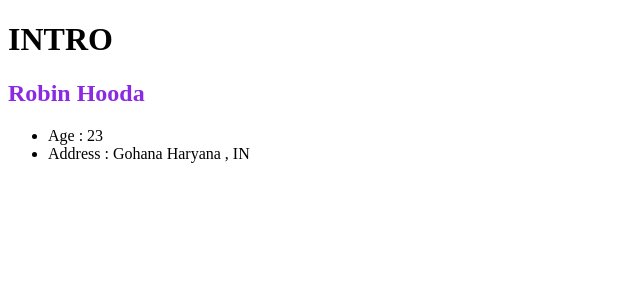
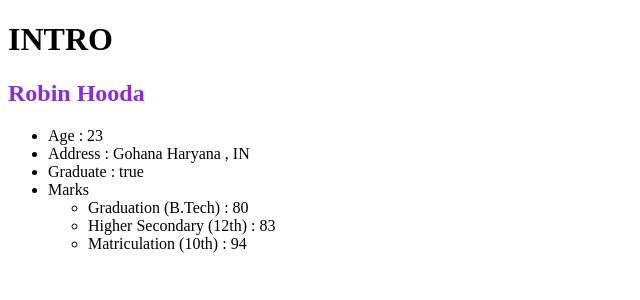
Before and after one commit to robinhooda/Employee-Portal, an Angular app: page / in a window 1280 px wide. Shown: the top 300 px of the page, without its empty margins (0-640 px from the left). Built offline with nearby package versions, Linux system fonts and the light colour scheme.

Commit message:
Types assigned to the properties of the user component

```diff
--- a/src/app/components/user/user.component.html
+++ b/src/app/components/user/user.component.html
@@ -1,5 +1,13 @@
 <h2>{{firstName}} {{lastName}}</h2>
 <ul>
-  <li> Age : {{showAge()}} </li>
+  <li> Age : {{ showAge() }} </li>
   <li> Address : {{address.city}} {{address.state}} , {{address.country}}</li>
+  <li> Graduate : {{graduate}}</li>
+  <li> Marks
+    <ul>
+      <li> Graduation (B.Tech) : {{marks[0]}}</li>
+      <li> Higher Secondary (12th) : {{marks[1]}}</li>
+      <li> Matriculation (10th) : {{marks[2]}}</li>
+    </ul>
+  </li>
 </ul>
--- a/src/app/components/user/user.component.ts
+++ b/src/app/components/user/user.component.ts
@@ -8,17 +8,27 @@ import { Component } from '@angular/core';
 
 export class UserComponent {
     // Properties
-    firstName = 'Robin';
-    lastName = 'Hooda';
-    age = '23';
-    address = {
-        city: 'Gohana',
-        state: 'Haryana',
-        country: 'IN'
-    };
+    firstName: string;
+    lastName: string;
+    age: number;
+    address;
+    graduate: any;
+    marks: number[];
+
     // Methods
     constructor() {
+        this.firstName = 'Robin';
+        this.lastName = 'Hooda';
+        this.age = 23;
 
+        this.address = {
+            city: 'Gohana',
+            state: 'Haryana',
+            country: 'IN'
+        };
+
+        this.graduate = true;
+        this.marks = [80, 83, 94];
     }
 
     showAge() {
```
